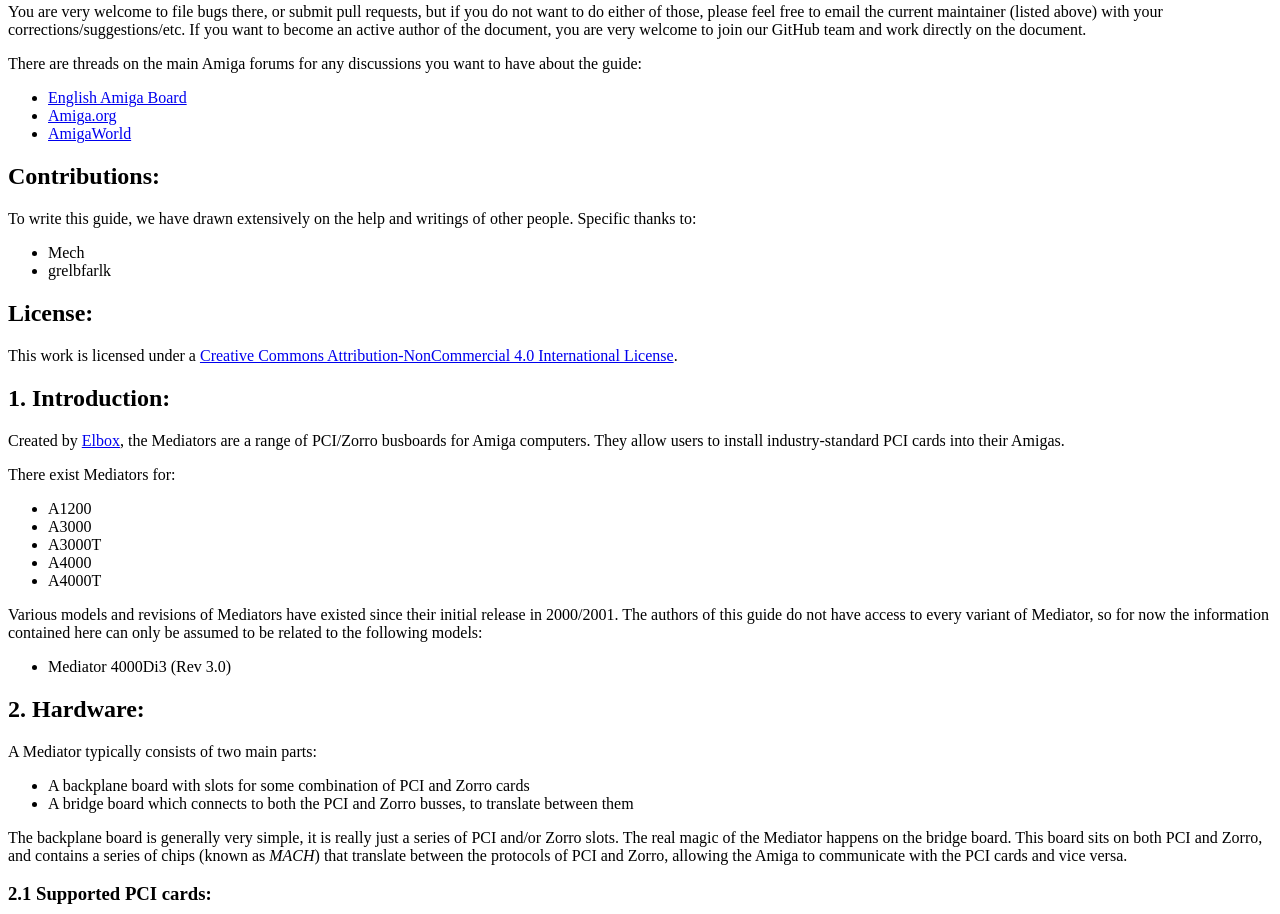
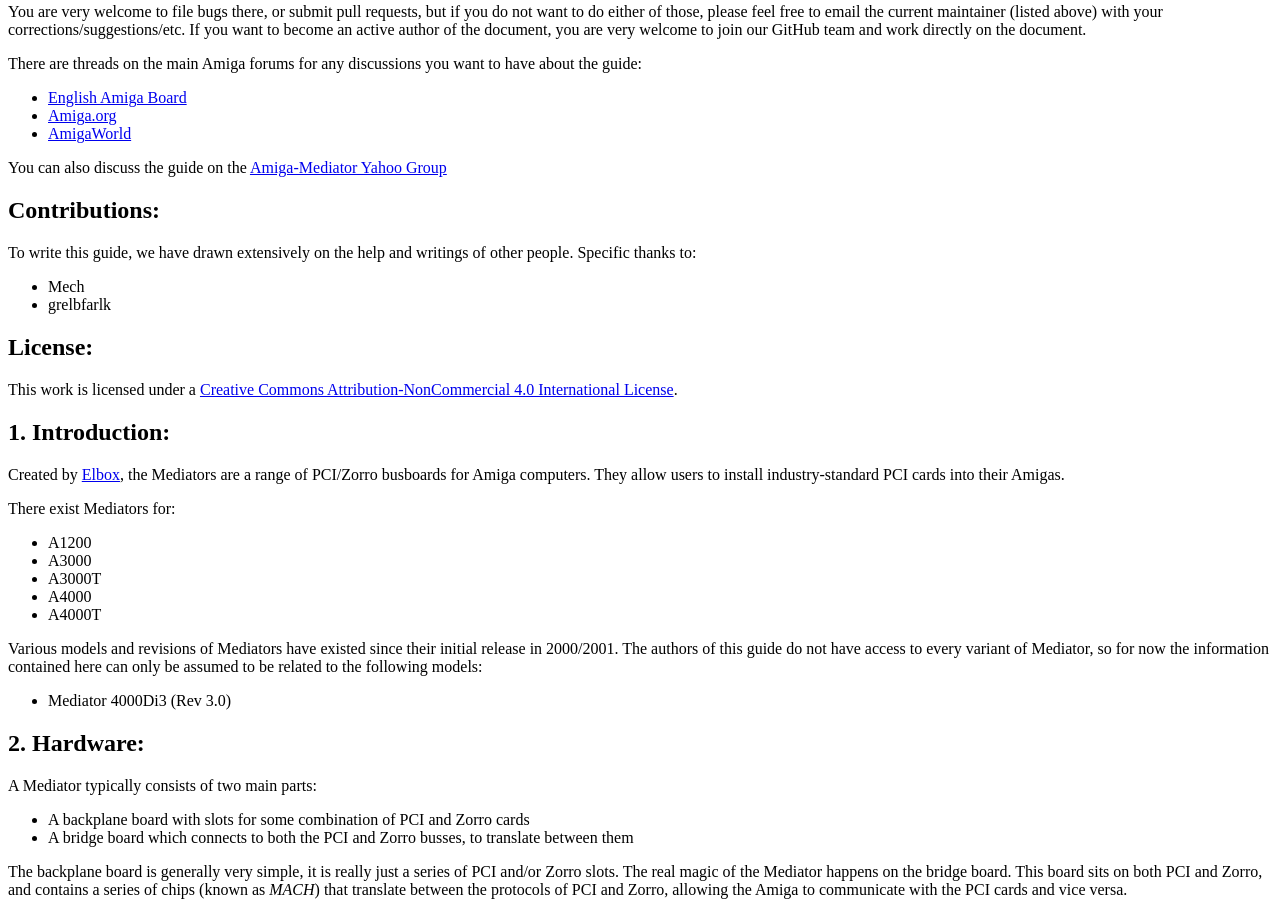
Before and after one commit to Mediators/mediators.github.io, a plain HTML site: page index.html in a window 1280 px wide. Shown: the part 1000-1914 px from the top of the page. Drawn offline with Linux system fonts and the light colour scheme.

Commit message:
Import files at 1e20ebb4f56f4cf2ac244284f54634a4efe06b71

```diff
--- a/index.html
+++ b/index.html
@@ -70,6 +70,7 @@ A nicely formatted PDF version is available from: <a href="https://mediators.git
 <li><a href="http://www.amiga.org/forums/showthread.php?p=811379">Amiga.org</a></li>
 <li><a href="http://amigaworld.net/modules/newbb/viewtopic.php?topic_id=41251&amp;start=0&amp;post_id=785207&amp;order=0&amp;viewmode=thread&amp;pid=0&amp;forum=25#785207">AmigaWorld</a></li>
 </ul>
+<p>You can also discuss the guide on the <a href="https://groups.yahoo.com/neo/groups/Amiga-Mediator/info">Amiga-Mediator Yahoo Group</a></p>
 <h2 id="contributions">Contributions:</h2>
 <p>To write this guide, we have drawn extensively on the help and writings of other people. Specific thanks to:</p>
 <ul>
```
Also changed, not shown: 1 other file.
